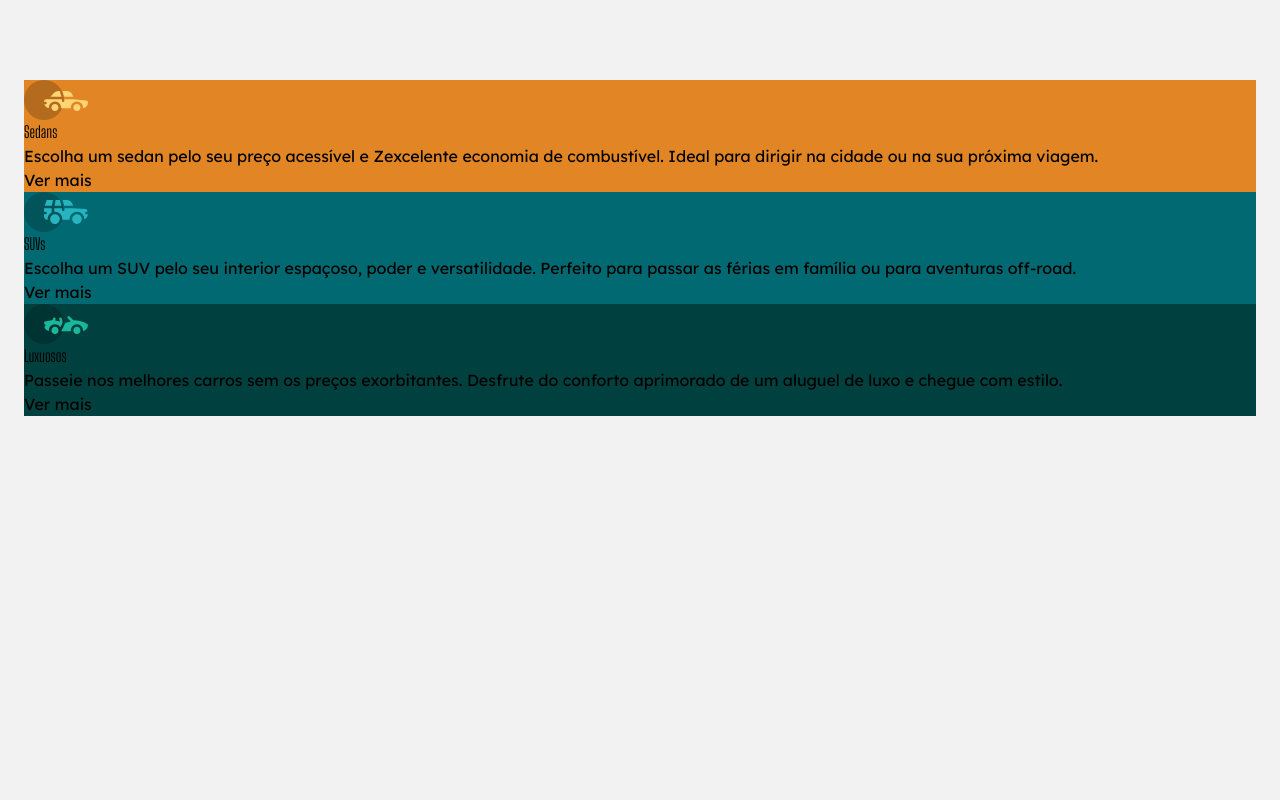
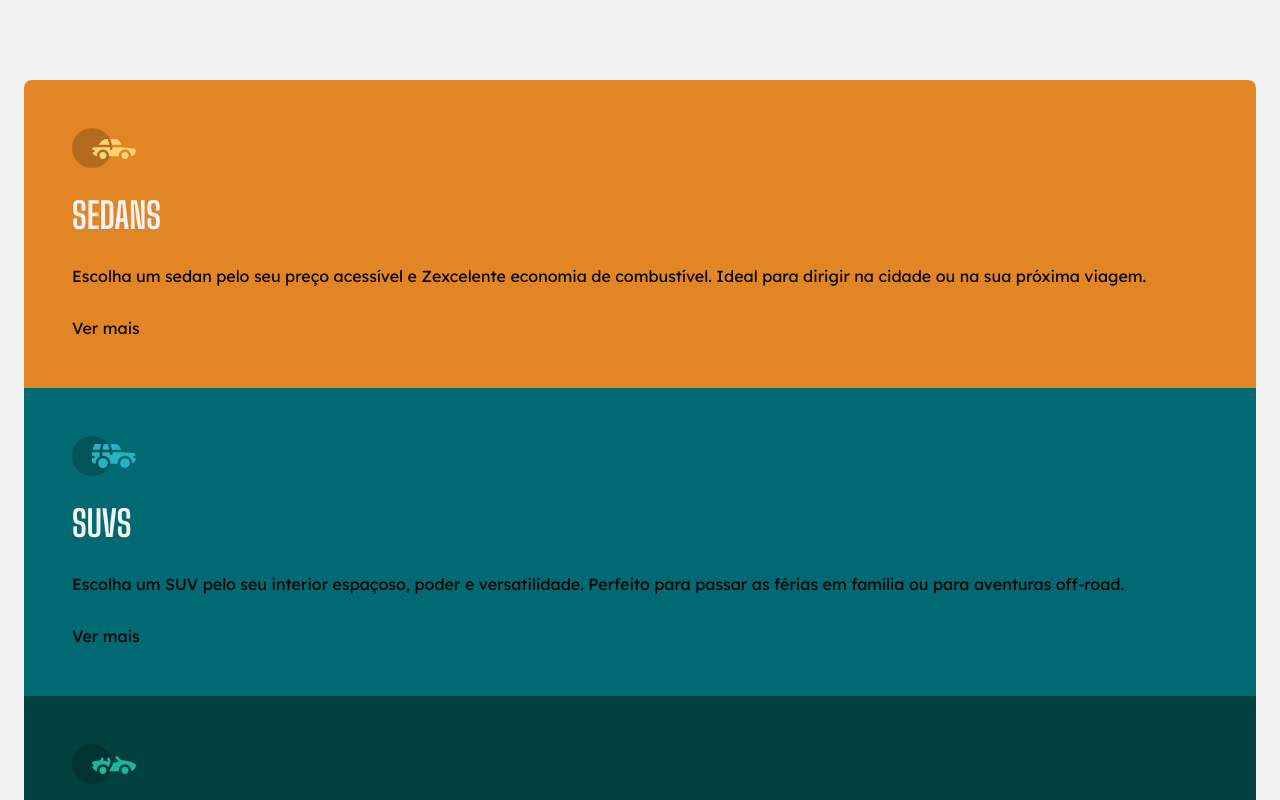
Before and after one commit to Vinicius168/PROJETO-CARROS, a React (Vite) app: page / in a window 1280 px wide. Shown: the top 800 px of the page. Built offline with nearby package versions, Linux system fonts and the light colour scheme.

Commit message:
sexto commit do app

```diff
--- a/src/App.jsx
+++ b/src/App.jsx
@@ -6,24 +6,24 @@
   return (
     <main className="min-h-svh bg-offwhitebg py-20 px-6">
       <section>
-        <div className="bg-orange">
-          <img src={iconSedans} alt="icone do sedan" />
-          <h2 className="font-shoulders">Sedans</h2>
-          <p className="font-lexend">Escolha um sedan pelo seu preço acessível e Zexcelente economia de combustível. Ideal para dirigir na cidade ou na sua próxima viagem.</p>
+        <div className="bg-orange p-12 rounded-t-lg">
+          <img src={iconSedans} alt="icone do sedan" className="mb-7"/>
+          <h2 className="font-shoulders mb-7 uppercase text-4xl font-bold text-offwhitebg">Sedans</h2>
+          <p className="font-lexend mb-7">Escolha um sedan pelo seu preço acessível e Zexcelente economia de combustível. Ideal para dirigir na cidade ou na sua próxima viagem.</p>
           <a href="https://www.webmotors.com.br/sedans?idcmp=s08%3Ac13%3A3ea9720bc8b644d8a93f04b278d48332&gclsrc=aw.ds&gad_source=1&gclid=Cj0KCQjwk6SwBhDPARIsAJ59Gwf13fIvwM3nKcmKTJpzkqHcvGRCHlXP249zOXIHYLYi5x6O-DvsP1saAkTsEALw_wcB" target="_blank" className="font-lexend">Ver mais</a>
         </div>
 
-        <div className="bg-green">
-          <img src={iconSuvs} alt="icone dos SUVS" />
-          <h2 className="font-shoulders">SUVs</h2>
-          <p className="font-lexend">Escolha um SUV pelo seu interior espaçoso, poder e versatilidade. Perfeito para passar as férias em família ou para aventuras off-road.</p>
+        <div className="bg-green p-12">
+          <img src={iconSuvs} alt="icone dos SUVS" className="mb-7"/>
+          <h2 className="font-shoulders mb-7 uppercase text-4xl font-bold text-offwhitebg">SUVs</h2>
+          <p className="font-lexend mb-7">Escolha um SUV pelo seu interior espaçoso, poder e versatilidade. Perfeito para passar as férias em família ou para aventuras off-road.</p>
           <a href="https://www.webmotors.com.br/suvs?idcmp=s08%3Ac13%3Acc5557bdc18f4ebb8d2de994389066c7&gclsrc=aw.ds&gad_source=1&gclid=Cj0KCQjwk6SwBhDPARIsAJ59GweBS9OxZmirDahwTdFyQhAq0SRNoG5erDFikLcdUdR_FMNRWjj8ymYaAiusEALw_wcB" target="_blank" className="font-lexend">Ver mais</a>
         </div>
 
-        <div className="bg-dark-green">
-          <img src={iconLuxury} alt="icone do luxury" />
-          <h2 className="font-shoulders">Luxuosos</h2>
-          <p className="font-lexend">Passeie nos melhores carros sem os preços exorbitantes. Desfrute do conforto aprimorado de um aluguel de luxo e chegue com estilo.</p>
+        <div className="bg-dark-green p-12 rounded-b-lg">
+          <img src={iconLuxury} alt="icone do luxury" className="mb-7"/>
+          <h2 className="font-shoulders mb-7 uppercase text-4xl font-bold text-offwhitebg">Luxuosos</h2>
+          <p className="font-lexend mb-7">Passeie nos melhores carros sem os preços exorbitantes. Desfrute do conforto aprimorado de um aluguel de luxo e chegue com estilo.</p>
           <a href="https://www.webmotors.com.br/carros-de-luxo" target="_blank" className="font-lexend">Ver mais</a>
         </div>
       </section>
```
